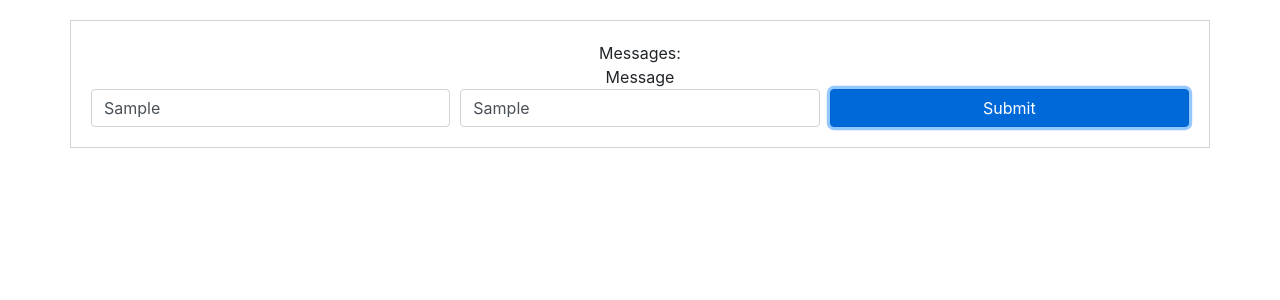
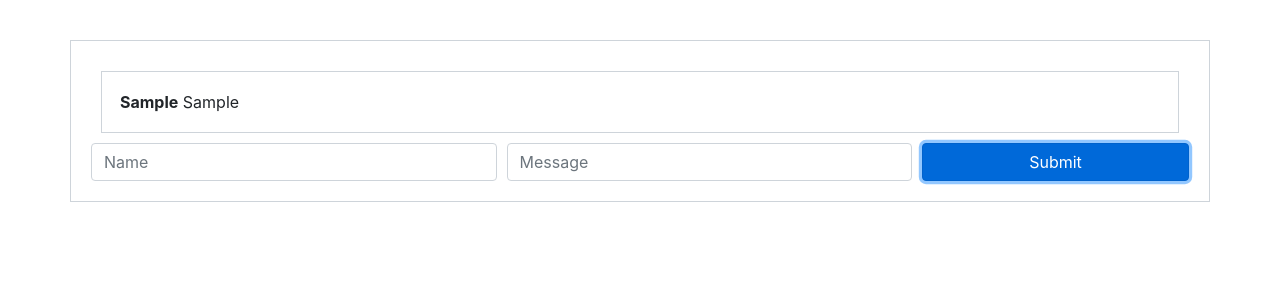
Before and after one commit to datamonkeys/tag_react_2020, a React (Create React App) app in the folder offline_chat/: page / in a window 1280 px wide. Both pictures are taken after typing "Sample", "Sample" into the empty fields and a click on the button "Submit". Shown: the top 300 px of the page. Built offline with nearby package versions, Linux system fonts and the light colour scheme.

Commit message:
offline_chat: final

```diff
--- a/offline_chat/public/index.html
+++ b/offline_chat/public/index.html
@@ -2,19 +2,16 @@
 <html lang="en">
   <head>
     <meta charset="utf-8" />
-    <link rel="icon" href="%PUBLIC_URL%/favicon.ico" />
     <meta name="viewport" content="width=device-width, initial-scale=1" />
     <meta name="theme-color" content="#000000" />
     <meta
       name="description"
       content="Web site created using create-react-app"
     />
-    <link rel="apple-touch-icon" href="%PUBLIC_URL%/logo192.png" />
     <!--
       manifest.json provides metadata used when your web app is installed on a
       user's mobile device or desktop. See https://developers.google.com/web/fundamentals/web-app-manifest/
     -->
-    <link rel="manifest" href="%PUBLIC_URL%/manifest.json" />
     <!--
       Notice the use of %PUBLIC_URL% in the tags above.
       It will be replaced with the URL of the `public` folder during the build.
--- a/offline_chat/src/App.css
+++ b/offline_chat/src/App.css
@@ -1,3 +1,12 @@
+body {
+  padding: 20px;
+}
+
+h1,
+p {
+  font-family: Lato;
+}
+
 .App {
   text-align: center;
 }
@@ -7,3 +16,10 @@
   border: 1px solid #ced4da;
   margin: 20px auto;
 }
+
+.messages {
+  text-align: left;
+  padding: 18px;
+  border: 1px solid #ced4da;
+  margin: 10px;
+}
--- a/offline_chat/src/App.js
+++ b/offline_chat/src/App.js
@@ -13,21 +13,21 @@ class App extends React.Component {
     messages: []
   };
 
-  messageToState = obj => {
+  messageToState = param => {
     const messages = this.state.messages;
 
-    messages.push(obj);
+    messages.push(param);
 
     this.setState({
-      messages: messages
+      messages
     });
   };
 
   render() {
     return (
       <div className="App container">
-        <Messages />
-        <Input parentMsgToState={this.messageToState} dummy="dummy" />
+        <Messages messages={this.state.messages} />
+        <Input parentMsgToState={this.messageToState} />
       </div>
     );
   }
--- a/offline_chat/src/components/Input.js
+++ b/offline_chat/src/components/Input.js
@@ -31,15 +31,16 @@ class Input extends React.Component {
       msg: this.state.inputMessage
     };
 
-    console.log("obj", obj);
+    // reset state
+    this.setState({
+      inputName: "",
+      inputMessage: ""
+    });
 
     this.props.parentMsgToState(obj);
   };
 
   render() {
-    console.log(this.props.dummy);
-    console.log("all props", this.props);
-
     return (
       <form onSubmit={this.handleSubmit}>
         <div className="form-row">
@@ -61,7 +62,7 @@ class Input extends React.Component {
               value={this.state.inputMessage}
             />
           </div>
-          <div className="col">
+          <div className="col-3">
             <button type="submit" className="btn btn-primary  btn-block">
               Submit
             </button>
--- a/offline_chat/src/components/Message.js
+++ b/offline_chat/src/components/Message.js
@@ -1,8 +1,14 @@
 // React Imports
 import React from "react";
 
-function Message() {
-  return <div>Message</div>;
+function Message(props) {
+  const { message, index } = props;
+
+  return (
+    <div className="message" key={index}>
+      <strong>{message.name}</strong> {message.msg}
+    </div>
+  );
 }
 
 export default Message;
--- a/offline_chat/src/components/Messages.js
+++ b/offline_chat/src/components/Messages.js
@@ -3,11 +3,17 @@ import React from "react";
 
 import Message from "./Message";
 
-function Messages() {
+function Messages(props) {
+  const { messages } = props;
+
+  // Just for now
+  const allMessages = messages.map((message, index) => (
+    <Message message={message} index={index} />
+  ));
+
   return (
-    <div>
-      Messages:
-      <Message />
+    <div className="messages">
+      {allMessages.length > 0 ? allMessages : "No messages =("}
     </div>
   );
 }
```
